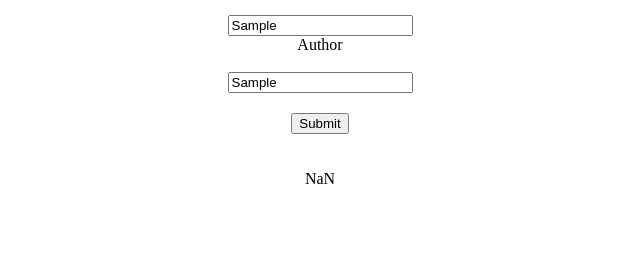
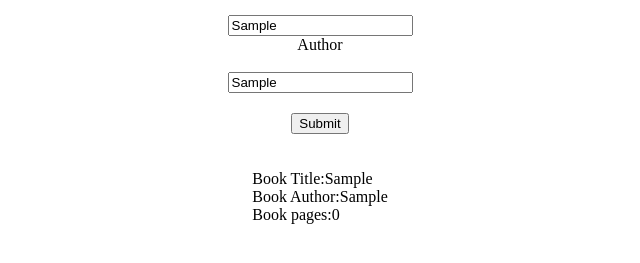
Before and after one commit to syedubaid11/Library, a plain HTML site: page index.html in a window 1280 px wide. Both pictures are taken after typing "Sample", "Sample" into the empty fields and a click on the button "Submit". Shown: the part 109-372 px from the top of the page, without its empty margins (320-960 px from the left). Drawn offline with Linux system fonts and the light colour scheme.

Commit message:
basic js

```diff
--- a/index.html
+++ b/index.html
@@ -15,7 +15,7 @@
         <label for="bookauthorinput">Author</label></br>
         <input type="text" id="authortitleinput">
         <button id="submit" onclick="addEntry();cardbanner()">Submit</button>
-        <p id="p">Book details:</p>
+        <p id="p"></p>
     </div>
 
 
--- a/test.js
+++ b/test.js
@@ -1,6 +1,8 @@
 //empty array for storing values of object
 const myLib=[]
-
+let title=0;
+let author=0
+let pages=0
 //making book object
 function book(title,author,pages){
     this.title=title;
@@ -23,5 +25,5 @@ function addEntry(){
 }
 
 function cardbanner(){
-    document.getElementById("p").innerHTML=(+"testing");
+    document.getElementById("p").innerHTML=("Book Title:"+title+"<br />"+"Book Author:"+author+"<br />"+"Book pages:"+pages+"<br />");
 }
```
